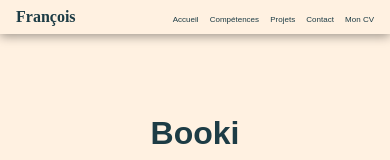
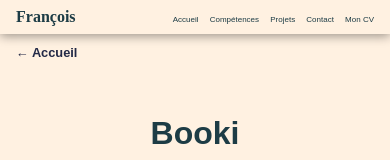
Before and after one commit to FrancoisC98/Portfolio, a React (Vite) app: page /Portfolio/projects/1 in a window 390 px wide. Shown: the top 160 px of the page. Built offline with nearby package versions, Linux system fonts and the light colour scheme; a web font is replaced by a local one.

Commit message:
modif backarrow responsive

```diff
--- a/src/style.css
+++ b/src/style.css
@@ -145,8 +145,8 @@ body {
 
 .back-arrow {
   position: absolute;
-  top: 1.5rem;
-  left: -11rem;
+  top: 20px;
+  left: 20px;
   background: none;
   border: none;
   color: #232946;
@@ -508,4 +508,9 @@ textarea {
   .hero-text {
     font-size: 1.2rem;
   }
+  .back-arrow {
+    font-size: 0.8rem;
+    top: 10px;
+    left: 10px;
+  }
 }
```
